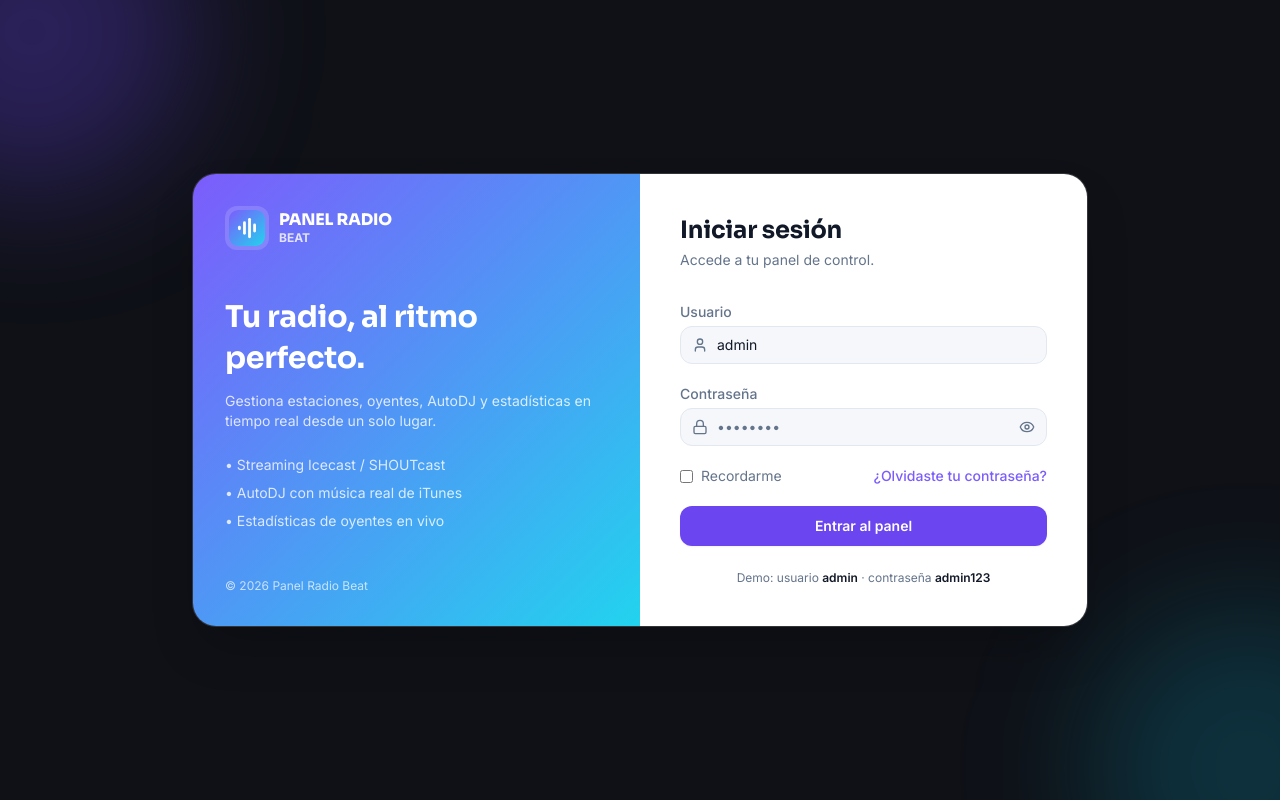
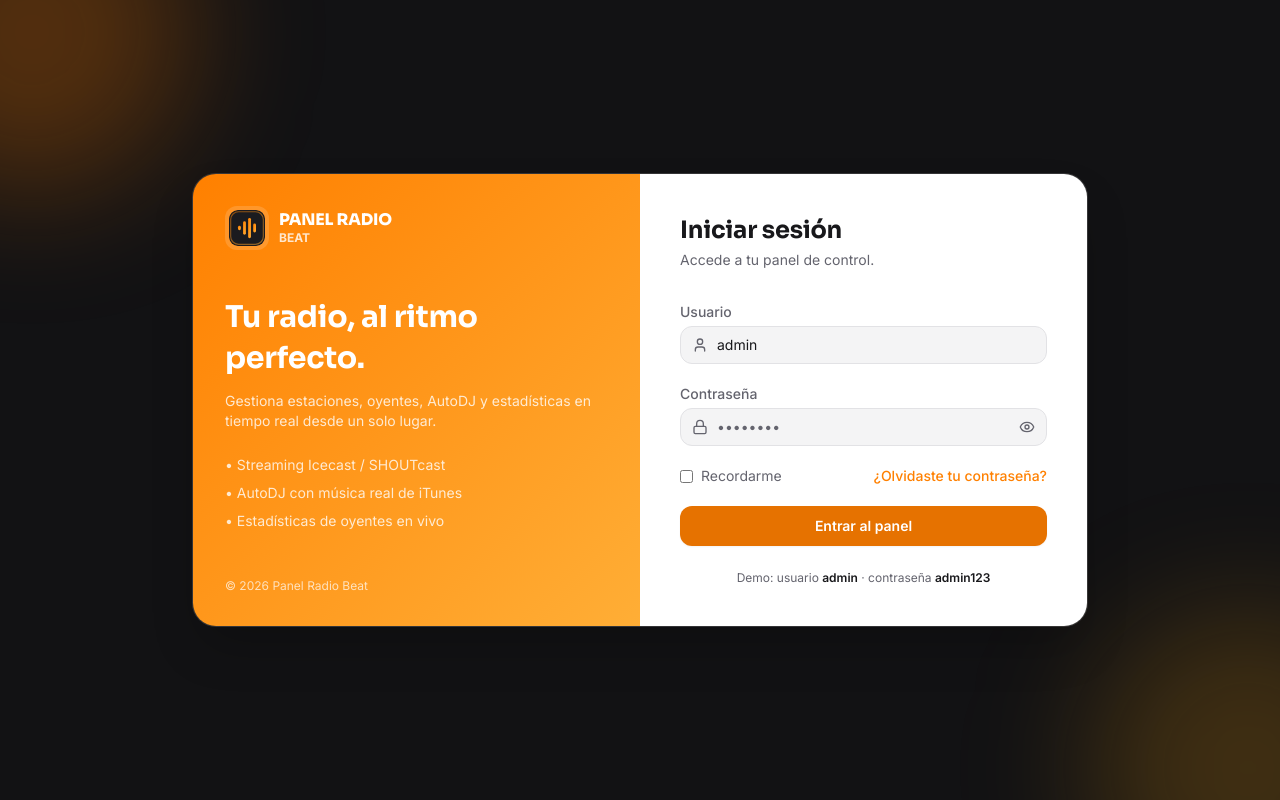
Before and after one commit to radioeternalbeat-prog/PANEL-RADIO-ON-LINE-, a React (Vite) app: page /login in a window 1280 px wide. Built offline with nearby package versions, Linux system fonts and the light colour scheme; no server answers.

Commit message:
Cambia la paleta a McLaren Papaya Orange (#FF8000) con antracita/negro
- brand = papaya orange (#FF8000); acento = ambar; degradado naranja
- modo oscuro a antracita/negro (#121214/#1B1B1F); modo claro neutro
- actualizadas graficas, fondos fijos (login, URL stream), favicon y logo provisional

```diff
--- a/index.html
+++ b/index.html
@@ -4,7 +4,7 @@
     <meta charset="UTF-8" />
     <link rel="icon" type="image/svg+xml" href="/favicon.svg" />
     <meta name="viewport" content="width=device-width, initial-scale=1.0" />
-    <meta name="theme-color" content="#0F1117" />
+    <meta name="theme-color" content="#121214" />
     <meta name="description" content="PANEL RADIO BEAT — panel de control de streaming de radio online" />
     <title>PANEL RADIO BEAT</title>
   </head>
--- a/src/index.css
+++ b/src/index.css
@@ -7,23 +7,23 @@
 @layer base {
   /* Modo claro (por defecto) */
   :root {
-    --c-bg: 244 246 251; /* #F4F6FB */
+    --c-bg: 246 246 247; /* #F6F6F7 */
     --c-surface: 255 255 255; /* #FFFFFF */
-    --c-surface-2: 245 247 250; /* #F5F7FA */
-    --c-line: 226 232 240; /* #E2E8F0 */
-    --c-fg: 17 24 39; /* #111827 */
-    --c-muted: 100 116 139; /* #64748B */
+    --c-surface-2: 244 244 245; /* #F4F4F5 */
+    --c-line: 226 226 229; /* #E2E2E5 */
+    --c-fg: 24 24 27; /* #18181B casi negro */
+    --c-muted: 100 100 110; /* #64646E */
     color-scheme: light;
   }
 
-  /* Modo oscuro: "Medianoche Neón" */
+  /* Modo oscuro: antracita / negro (McLaren) */
   .dark {
-    --c-bg: 15 17 23; /* #0F1117 */
-    --c-surface: 24 27 36; /* #181B24 */
-    --c-surface-2: 31 35 46; /* #1F232E */
-    --c-line: 42 47 60; /* #2A2F3C */
-    --c-fg: 237 240 247; /* #EDF0F7 */
-    --c-muted: 148 158 178; /* #949EB2 */
+    --c-bg: 18 18 20; /* #121214 negro antracita */
+    --c-surface: 27 27 31; /* #1B1B1F antracita */
+    --c-surface-2: 36 36 41; /* #242429 */
+    --c-line: 52 52 59; /* #34343B */
+    --c-fg: 245 245 244; /* #F5F5F4 */
+    --c-muted: 160 160 168; /* #A0A0A8 */
     color-scheme: dark;
   }
 
--- a/src/pages/Configuracion.jsx
+++ b/src/pages/Configuracion.jsx
@@ -122,8 +122,8 @@ export default function Configuracion() {
         <div className="space-y-6">
           <div className="card p-5">
             <h2 className="mb-3 font-semibold text-fg">URL del stream</h2>
-            <div className="flex items-center gap-2 rounded-lg bg-[#0F1117] p-3">
-              <code className="flex-1 truncate text-xs text-accent-400">{urlStream}</code>
+            <div className="flex items-center gap-2 rounded-lg bg-[#121214] p-3">
+              <code className="flex-1 truncate text-xs text-brand-300">{urlStream}</code>
               <button type="button" onClick={() => navigator.clipboard?.writeText(urlStream)} className="text-slate-400 hover:text-white">
                 <Copy size={16} />
               </button>
--- a/src/pages/Estadisticas.jsx
+++ b/src/pages/Estadisticas.jsx
@@ -18,7 +18,7 @@ import { api } from "../api/client";
 import { useRealtime } from "../hooks/useRealtime";
 import { useTheme } from "../context/ThemeContext";
 
-const COLORES = ["#7c5cfc", "#22d3ee", "#997afb", "#06b6d4", "#cdbdfe", "#64748b"];
+const COLORES = ["#ff8000", "#ffb020", "#ff9c2e", "#bf5e00", "#ffcb8f", "#71717a"];
 
 function MiniStat({ icon: Icon, etiqueta, valor, color }) {
   return (
@@ -44,13 +44,13 @@ export default function Estadisticas() {
   const { datos: realtime } = useRealtime();
   const { esOscuro } = useTheme();
 
-  const ejeColor = esOscuro ? "#949eb2" : "#94a3b8";
-  const gridColor = esOscuro ? "#2a2f3c" : "#eef2f7";
+  const ejeColor = esOscuro ? "#a0a0a8" : "#71717a";
+  const gridColor = esOscuro ? "#34343b" : "#ececee";
   const tooltipStyle = {
     borderRadius: 12,
-    border: `1px solid ${esOscuro ? "#2a2f3c" : "#e2e8f0"}`,
-    background: esOscuro ? "#181b24" : "#ffffff",
-    color: esOscuro ? "#edf0f7" : "#111827",
+    border: `1px solid ${esOscuro ? "#34343b" : "#e2e2e5"}`,
+    background: esOscuro ? "#1b1b1f" : "#ffffff",
+    color: esOscuro ? "#f5f5f4" : "#18181b",
     fontSize: 13,
   };
 
@@ -113,15 +113,15 @@ export default function Estadisticas() {
             <AreaChart data={porHora} margin={{ top: 5, right: 10, left: -10, bottom: 0 }}>
               <defs>
                 <linearGradient id="colorOyentes" x1="0" y1="0" x2="0" y2="1">
-                  <stop offset="5%" stopColor="#7c5cfc" stopOpacity={0.4} />
-                  <stop offset="95%" stopColor="#7c5cfc" stopOpacity={0} />
+                  <stop offset="5%" stopColor="#ff8000" stopOpacity={0.4} />
+                  <stop offset="95%" stopColor="#ff8000" stopOpacity={0} />
                 </linearGradient>
               </defs>
               <CartesianGrid strokeDasharray="3 3" stroke={gridColor} vertical={false} />
               <XAxis dataKey="hora" tick={{ fontSize: 11, fill: ejeColor }} interval={2} tickLine={false} axisLine={false} />
               <YAxis tick={{ fontSize: 11, fill: ejeColor }} tickLine={false} axisLine={false} />
               <Tooltip contentStyle={tooltipStyle} />
-              <Area type="monotone" dataKey="oyentes" stroke="#7c5cfc" strokeWidth={2} fill="url(#colorOyentes)" />
+              <Area type="monotone" dataKey="oyentes" stroke="#ff8000" strokeWidth={2} fill="url(#colorOyentes)" />
             </AreaChart>
           </ResponsiveContainer>
         </div>
@@ -168,7 +168,7 @@ export default function Estadisticas() {
                 <XAxis dataKey="dia" tick={{ fontSize: 11, fill: ejeColor }} tickLine={false} axisLine={false} />
                 <YAxis tick={{ fontSize: 11, fill: ejeColor }} tickLine={false} axisLine={false} />
                 <Tooltip contentStyle={tooltipStyle} cursor={{ fill: gridColor }} />
-                <Bar dataKey="gb" fill="#22d3ee" radius={[6, 6, 0, 0]} />
+                <Bar dataKey="gb" fill="#ffb020" radius={[6, 6, 0, 0]} />
               </BarChart>
             </ResponsiveContainer>
           </div>
--- a/src/pages/Login.jsx
+++ b/src/pages/Login.jsx
@@ -31,7 +31,7 @@ export default function Login() {
   }
 
   return (
-    <div className="relative flex min-h-screen items-center justify-center overflow-hidden bg-[#0F1117] p-4">
+    <div className="relative flex min-h-screen items-center justify-center overflow-hidden bg-[#121214] p-4">
       {/* Resplandores de fondo */}
       <div className="pointer-events-none absolute -left-32 -top-32 h-80 w-80 rounded-full bg-brand-600/30 blur-3xl" />
       <div className="pointer-events-none absolute -bottom-32 -right-32 h-80 w-80 rounded-full bg-accent-500/20 blur-3xl" />
--- a/tailwind.config.js
+++ b/tailwind.config.js
@@ -5,25 +5,25 @@ export default {
   theme: {
     extend: {
       colors: {
-        // Marca: violeta eléctrico (#7C5CFC)
+        // Marca: McLaren Papaya Orange (#FF8000)
         brand: {
-          50: "#f2eeff",
-          100: "#e6deff",
-          200: "#cdbdfe",
-          300: "#b39bfd",
-          400: "#997afb",
-          500: "#7c5cfc",
-          600: "#6a45f0",
-          700: "#5733d6",
-          800: "#4527ac",
-          900: "#351f83",
+          50: "#fff3e6",
+          100: "#ffe2c2",
+          200: "#ffcb8f",
+          300: "#ffb35c",
+          400: "#ff9c2e",
+          500: "#ff8000",
+          600: "#e67200",
+          700: "#bf5e00",
+          800: "#994b00",
+          900: "#7a3d00",
         },
-        // Acento: cian (#22D3EE)
+        // Acento: ámbar cálido (para diferenciar series/datos)
         accent: {
-          DEFAULT: "#22d3ee",
-          400: "#22d3ee",
-          500: "#06b6d4",
-          600: "#0891b2",
+          DEFAULT: "#ffb020",
+          400: "#ffb020",
+          500: "#f59e0b",
+          600: "#d97706",
         },
         // Tokens semánticos (cambian según modo claro/oscuro vía variables CSS)
         bg: "rgb(var(--c-bg) / <alpha-value>)",
@@ -38,11 +38,11 @@ export default {
         display: ["Sora", "Inter", "system-ui", "sans-serif"],
       },
       boxShadow: {
-        card: "0 1px 3px rgba(15,17,23,0.06), 0 1px 2px rgba(15,17,23,0.04)",
-        glow: "0 0 0 1px rgba(124,92,252,0.25), 0 8px 30px -8px rgba(124,92,252,0.5)",
+        card: "0 1px 3px rgba(10,10,12,0.08), 0 1px 2px rgba(10,10,12,0.05)",
+        glow: "0 0 0 1px rgba(255,128,0,0.25), 0 8px 30px -8px rgba(255,128,0,0.5)",
       },
       backgroundImage: {
-        "brand-grad": "linear-gradient(135deg, #7c5cfc 0%, #22d3ee 100%)",
+        "brand-grad": "linear-gradient(135deg, #FF8000 0%, #FFAE36 100%)",
       },
     },
   },
```
Also changed, not shown: public/favicon.svg, public/logo.svg.
